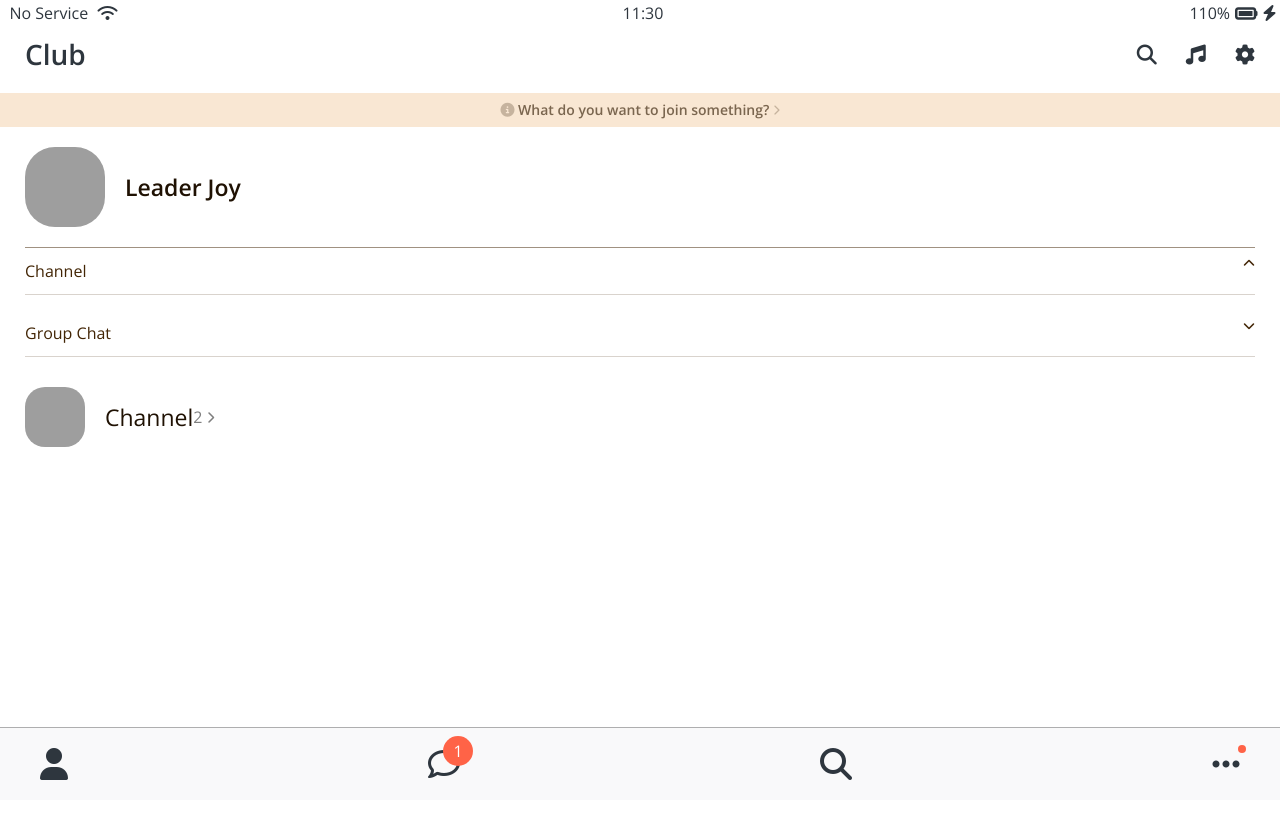
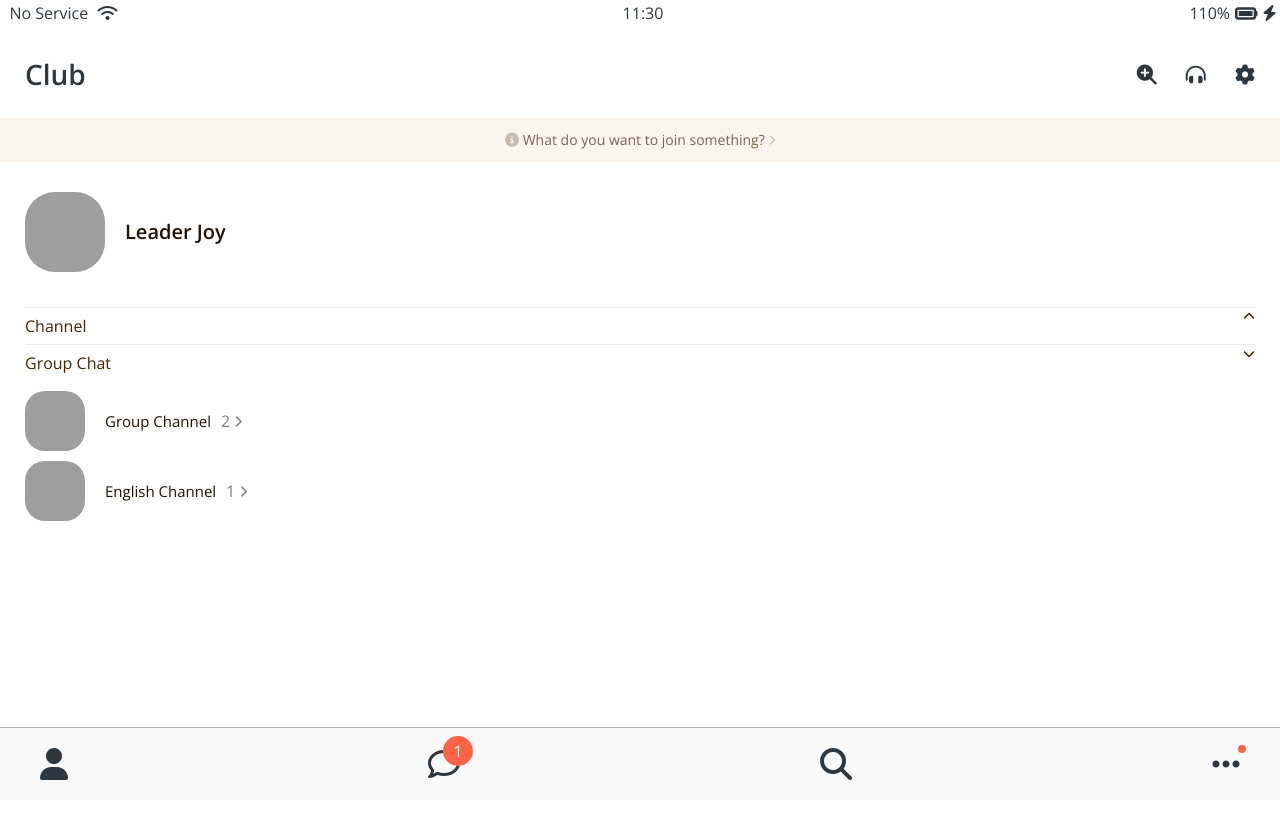
Before and after one commit to juhee4839/chat, a plain HTML site: page friends.html in a window 1280 px wide. Shown: the top 818 px of the page. Drawn offline with nearby package versions, Linux system fonts and the light colour scheme; grey boxes are pictures that could not be loaded.

Commit message:
chats screen
chats screen

```diff
--- a/css/components/screen-header.css
+++ b/css/components/screen-header.css
@@ -3,7 +3,7 @@
   justify-content: space-between;
   align-items: center;
   padding: var(--horizontal-space);
-  padding-top: 40px;
+  padding-top: 60px;
 }
 
 .screen-header__title {
--- a/css/components/user-component.css
+++ b/css/components/user-component.css
@@ -1,7 +1,7 @@
 .user-component {
   display: flex;
   justify-content: space-between;
-  margin-top: 20px;
+  margin-top: 10px;
 }
 
 .user-component {
@@ -11,6 +11,9 @@
 .user-component .user-component__column:first-child {
   display: flex;
   align-items: center;
+}
+.user-component__column span:nth-child(1) {
+  margin-left: 10px;
 }
 
 .user-component__avater {
@@ -22,7 +25,7 @@
 
 .user-component__title {
   font-weight: 800;
-  font-size: 23px;
+  font-size: 20px;
   color: rgb(31, 17, 3);
 }
 
@@ -44,7 +47,8 @@
 }
 
 .user-component__title--not-bold {
-  font-weight: 400;
+  font-size: 15px;
+  font-weight: 500;
 }
 
 .user-component__column:last-child {
--- a/css/screens/friends.css
+++ b/css/screens/friends.css
@@ -1,13 +1,13 @@
 #friends-diplay-link {
   text-align: center;
   display: block;
-  background-color: #f7ddc0;
+  background-color: #fbf1e5;
   opacity: 0.7;
   color: rgb(66, 37, 5);
-  padding: 10px 0px;
+  padding: 15px 0px;
   font-size: 14px;
-  font-weight: 600;
-  margin-bottom: 10px;
+  font-weight: 500;
+  margin: 5px 0px 10px;
 }
 
 #friends-diplay-link i {
@@ -16,19 +16,21 @@
 
 .friends__screen {
   padding: 0px var(--horizontal-space);
+  margin-top: 30px;
 }
 
 .friends-screen__channel {
   margin-top: 20px;
-  border-top: 1px solid rgb(66, 37, 5, 0.5);
   padding-top: 15px;
 }
 
 .friends-screen__channel-header {
-  margin-bottom: 30px;
   display: flex;
   justify-content: space-between;
   color: rgb(66, 37, 5);
-  border-bottom: 1px solid rgb(66, 37, 5, 0.2);
-  padding-bottom: 15px;
+  border-top: 0.5px solid rgb(66, 37, 5, 0.1);
 }
+
+.friends-screen__channel-header > span {
+  margin: 10px 0px;
+}
--- a/friends.html
+++ b/friends.html
@@ -26,9 +26,9 @@
     <header class="screen-header">
       <h1 class="screen-header__title">Club</h1>
       <div class="screen-header__icons">
-          <span><i class="fas fa-search fa-lg"></i></span>
-          <span><i class="fas fa-music fa-lg"></i></span>
-          <span><i class="fas fa-cog fa-lg"></i></span>
+        <span><a href="#"><i class="fas fa-search-plus fa-lg"></i></a></span>
+        <span><a href="#"><i class="fas fa-headphones-alt fa-lg"></i></a></span>
+        <span><a href="#"><i class="fas fa-cog fa-lg"></i></a></span>
       </div>
     </header>
 
@@ -52,29 +52,42 @@
       <div class="friends-screen__channel">
         <div class="friends-screen__channel-header">
           <span>Channel</span>
-          <i class="fas fa-chevron-up fa-xs"></i>
+          <a href="#"><i class="fas fa-chevron-up fa-xs"></i></a>
         </div>
         <div class="friends-screen__channel-header">
           <span>Group Chat</span>
-          <i class="fas fa-chevron-down fa-xs"></i>
+          <a href="#"><i class="fas fa-chevron-down fa-xs"></i></a>
         </div>
         <div class="user-component">
           <div class="user-component__column">
-            <img src="https://images.unsplash.com/photo-1507842217343-583bb7270b66?ixid=MnwxMjA3fDB8MHxwaG90by1wYWdlfHx8fGVufDB8fHx8&ixlib=rb-1.2.1&auto=format&fit=crop&w=1153&q=80" class="user-component__avater user-component__avater--sm">
+            <img src="https://images.unsplash.com/photo-1620944088115-2c5443ee03d4?ixid=MnwxMjA3fDB8MHxwaG90by1wYWdlfHx8fGVufDB8fHx8&ixlib=rb-1.2.1&auto=format&fit=crop&w=1355&q=80" class="user-component__avater user-component__avater--sm">
             <div class="user-component__text">
-              <h4 class="user-component__title user-component__title--not-bold">Channel</h4>
+              <h4 class="user-component__title user-component__title--not-bold">Group Channel</h4>
             </div>
             <div class="user-component__column">
               <span>2</span>
               <span>
-                <i class="fas fa-chevron-right fa-xs"></i>
+                <a href="#"><i class="fas fa-chevron-right fa-xs"></i></a>
+              </span>
+            </div>
+          </div>
+        </div>
+        <div class="user-component">
+          <div class="user-component__column">
+            <img src="https://images.unsplash.com/photo-1587697119965-33b91f5c1a00?ixid=MnwxMjA3fDB8MHxwaG90by1wYWdlfHx8fGVufDB8fHx8&ixlib=rb-1.2.1&auto=format&fit=crop&w=1055&q=80" class="user-component__avater user-component__avater--sm">
+            <div class="user-component__text">
+              <h4 class="user-component__title user-component__title--not-bold">English Channel</h4>
+            </div>
+            <div class="user-component__column">
+              <span>1</span>
+              <span>
+                <a href="#"><i class="fas fa-chevron-right fa-xs"></i></a>
               </span>
             </div>
           </div>
         </div>
       </div>
     </main>
-
 
 
 
@@ -87,18 +100,18 @@
               </a>
           </li>
           <li class="nav_btn">
-                <a class="nav_link" href="#">
+              <a class="nav_link" href="chats.html">
                   <span class="nav__notification">1</span>
                   <i class="far fa-comment fa-2x"></i>
               </a>
           </li>
           <li class="nav_btn">
-                <a class="nav_link" href="#">
+              <a class="nav_link" href="find.html">
                   <i class="fas fa-search fa-2x"></i>
               </a>
           </li>
           <li class="nav_btn">
-                <a class="nav_link" href="#">
+              <a class="nav_link" href="more.html">
                   <span class="nav__ellipsis"></span>
                   <i class="fas fa-ellipsis-h fa-2x"></i>
               </a>
@@ -107,8 +120,6 @@
   </nav>
 
 
-
-
     <script
       src="https://kit.fontawesome.com/6478f529f2.js"
       crossorigin="anonymous"
```
Also changed, not shown: chats.html (added, +120 -0 lines). Lines whose indentation alone changed are shown as unchanged.
